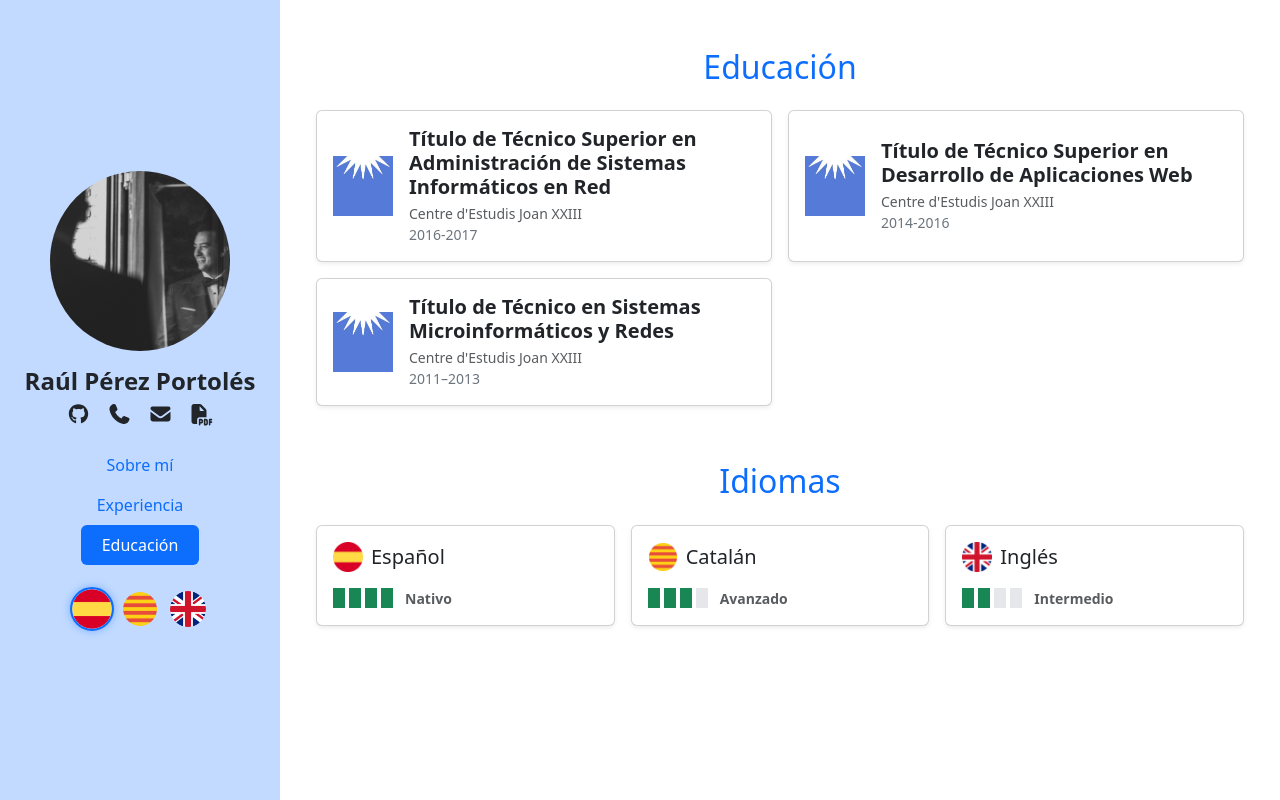
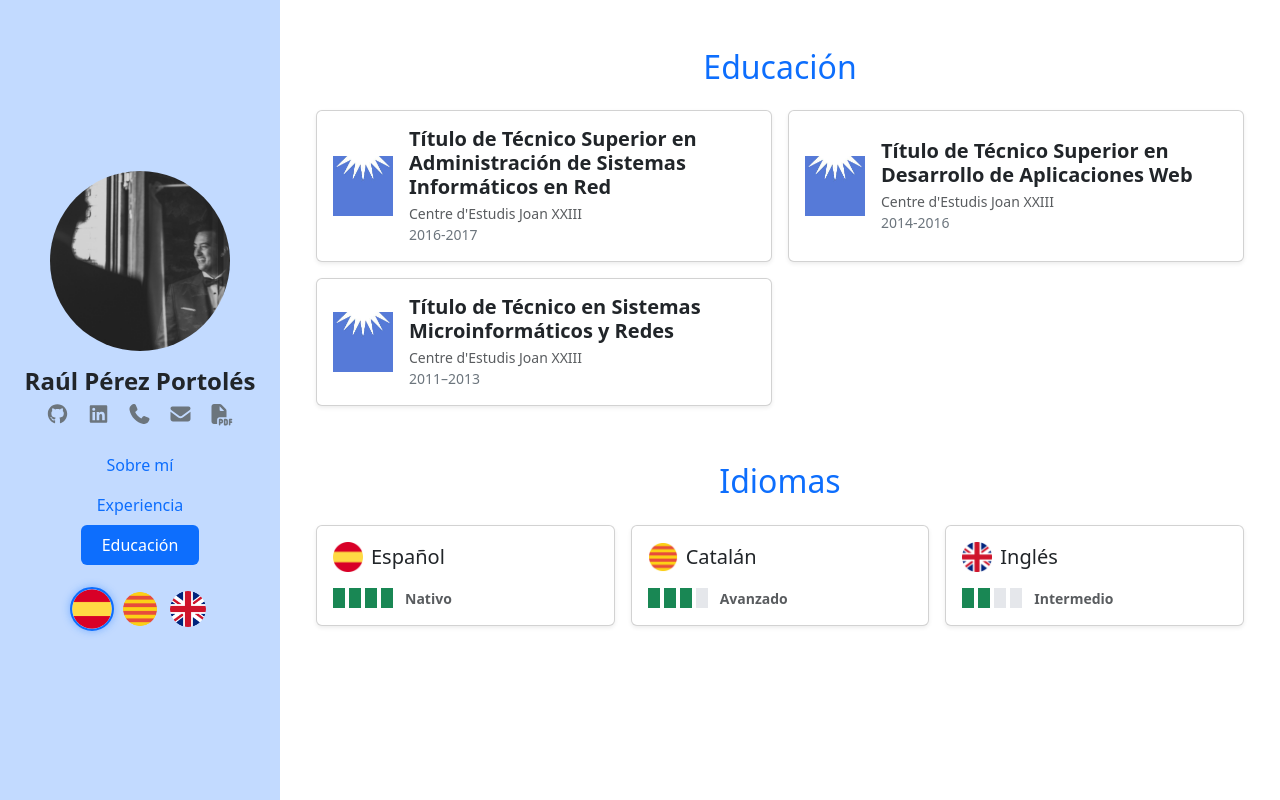
Before and after one commit to PerezRaul/portfolio, a Vue app: page /portfolio/education in a window 1280 px wide. Built offline with nearby package versions, Linux system fonts and the light colour scheme.

Commit message:
Add Linkedin social media icon and navbar

```diff
--- a/src/components/Navbar.vue
+++ b/src/components/Navbar.vue
@@ -9,16 +9,19 @@
       />
       <h4 class="fw-bold mb-1">Raúl Pérez Portolés</h4>
       <div class="d-flex justify-content-center gap-3">
-        <a href="https://github.com/PerezRaul" target="_blank" rel="noopener noreferrer" class="text-dark fs-5">
+        <a href="https://github.com/PerezRaul" target="_blank" rel="noopener noreferrer" class="text-secondary fs-5">
           <font-awesome-icon :icon="['fab', 'github']" />
         </a>
-        <a href="tel:+34633053118" class="text-dark fs-5">
+        <a href="https://linkedin.com/in/raúl-pérez-portolés-0612b1129" target="_blank" rel="noopener noreferrer" class="text-secondary fs-5">
+          <font-awesome-icon :icon="['fab', 'linkedin']" />
+        </a>
+        <a href="tel:+34633053118" class="text-secondary fs-5">
           <font-awesome-icon icon="phone" />
         </a>
-        <a href="mailto:raul.perez.portoles@gmail.com" class="text-dark fs-5">
+        <a href="mailto:raul.perez.portoles@gmail.com" class="text-secondary fs-5">
           <font-awesome-icon icon="envelope" />
         </a>
-        <a :href="cvFile" download class="text-dark fs-5">
+        <a :href="cvFile" download class="text-secondary fs-5">
           <font-awesome-icon icon="file-pdf" />
         </a>
       </div>
--- a/src/main.js
+++ b/src/main.js
@@ -9,8 +9,8 @@ import 'bootstrap/dist/js/bootstrap.bundle.min.js'
 import { library } from '@fortawesome/fontawesome-svg-core'
 import { FontAwesomeIcon } from '@fortawesome/vue-fontawesome'
 import { faPhone, faEnvelope, faFilePdf } from '@fortawesome/free-solid-svg-icons'
-import { faGithub } from '@fortawesome/free-brands-svg-icons'
+import { faGithub, faLinkedin } from '@fortawesome/free-brands-svg-icons'
 
-library.add(faPhone, faEnvelope, faFilePdf, faGithub)
+library.add(faPhone, faEnvelope, faFilePdf, faGithub, faLinkedin)
 
 createApp(App).component('font-awesome-icon', FontAwesomeIcon).use(router).use(i18n).mount('#app')
```
